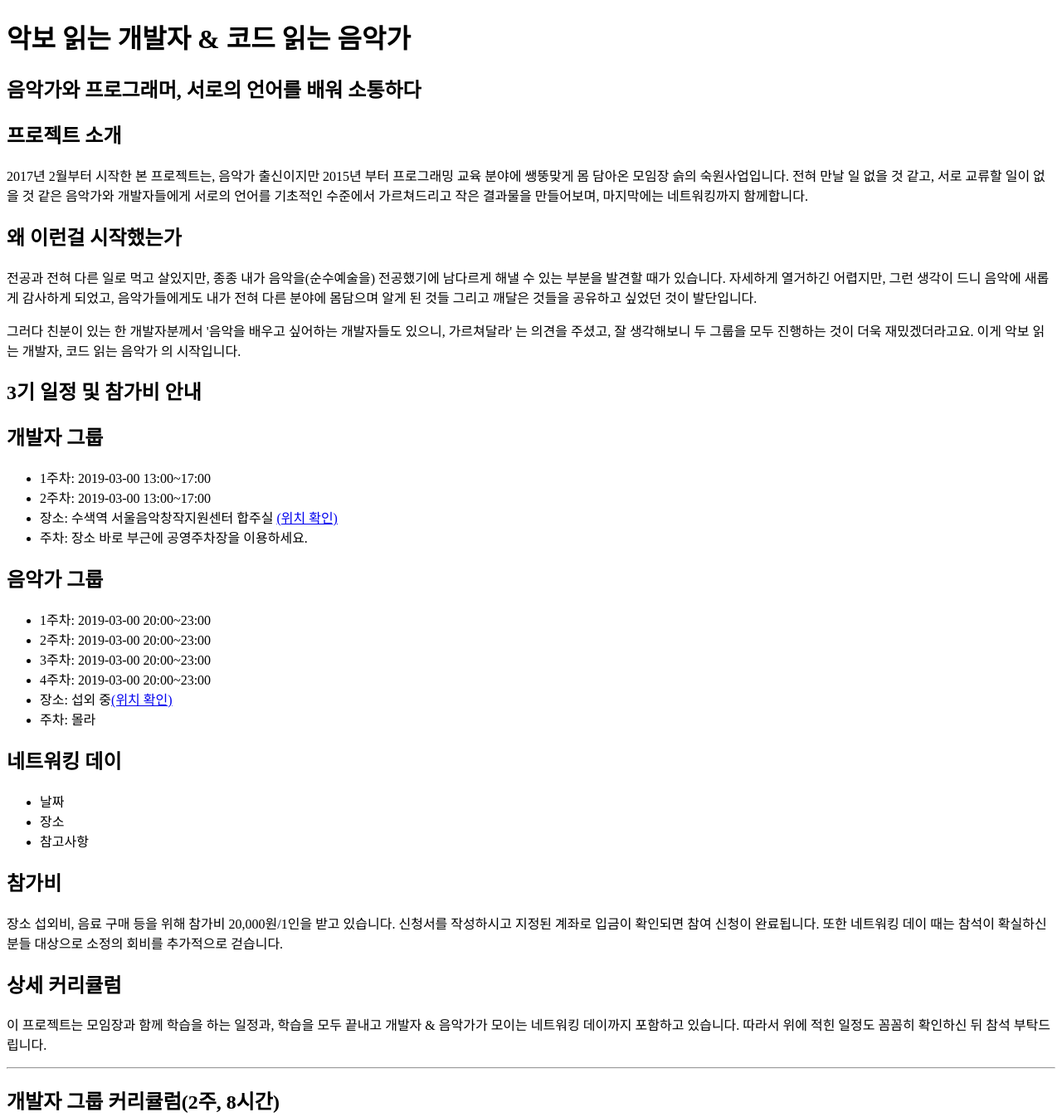
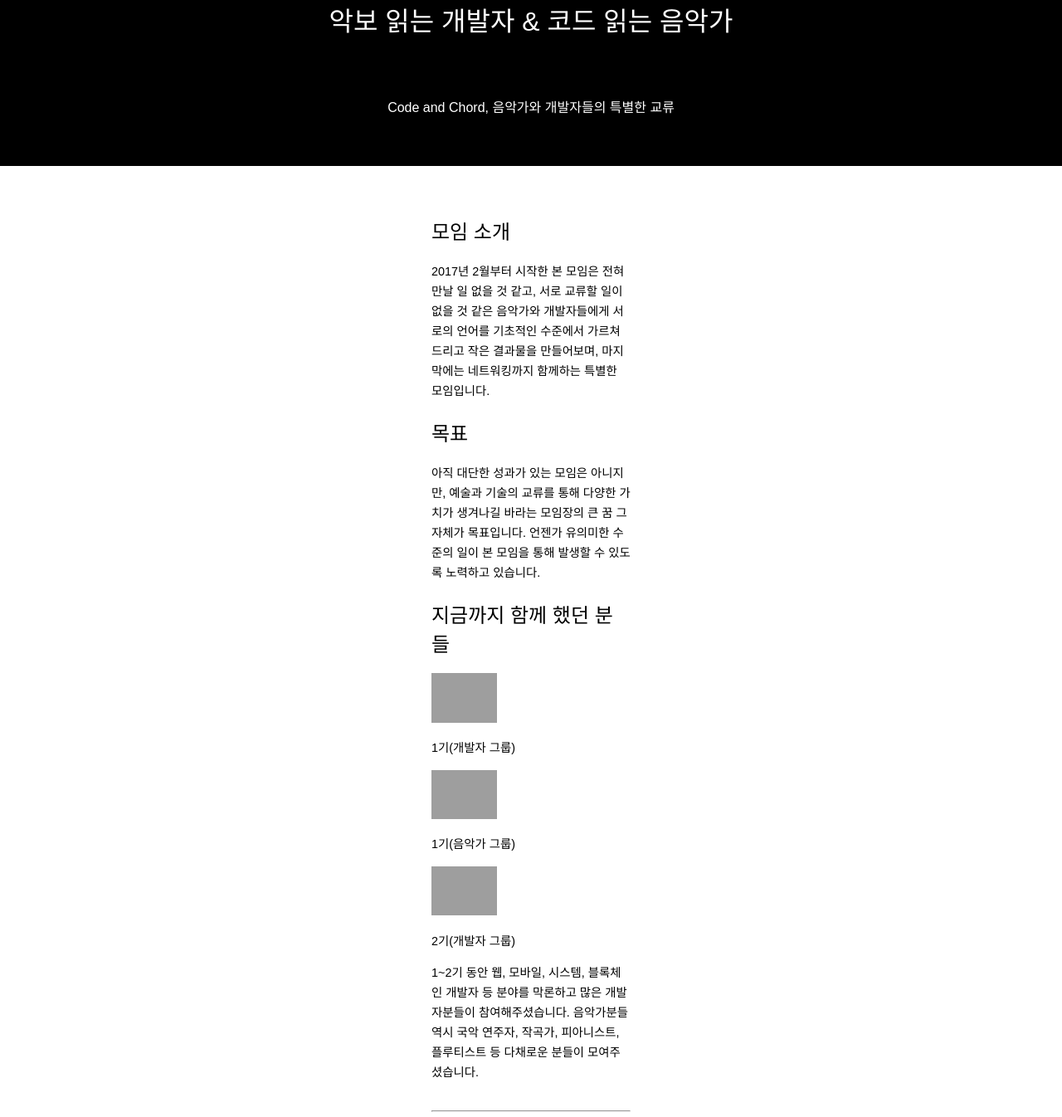
Before and after one commit to Seulkiming/codenchord, a plain HTML site: page index.html in a window 1280 px wide. Shown: the top 1346 px of the page at 83% size. Drawn offline with Linux system fonts and the light colour scheme; grey boxes are pictures that could not be loaded.

Commit message:
all the important information about the project was updated and minimal style was added

```diff
--- a/index.html
+++ b/index.html
@@ -2,45 +2,65 @@
 <html>
 <head>
 	<title>Code and Chord</title>
+	<link rel="stylesheet" type="text/css" href="style.css">
 </head>
 <body>
-	<h1>악보 읽는 개발자 & 코드 읽는 음악가</h1>
-	<h2>음악가와 프로그래머, 서로의 언어를 배워 소통하다</h2>
+	<div class="sec" id="header">
+		<h1><span>악보 읽는 개발자 & 코드 읽는 음악가</span></h1>
+		<p>Code and Chord, 음악가와 개발자들의 특별한 교류</p>
+	</div>
+	<div id="container">
 		<section>
-		<h1>프로젝트 소개</h1>
-		<p>2017년 2월부터 시작한 본 프로젝트는, 음악가 출신이지만 2015년 부터 프로그래밍 교육 분야에 쌩뚱맞게 몸 담아온 모임장 슭의 숙원사업입니다. 전혀 만날 일 없을 것 같고, 서로 교류할 일이 없을 것 같은 음악가와 개발자들에게 서로의 언어를 기초적인 수준에서 가르쳐드리고 작은 결과물을 만들어보며, 마지막에는 네트워킹까지 함께합니다.</p>
-		<h2>왜 이런걸 시작했는가</h2>
-		<p>전공과 전혀 다른 일로 먹고 살있지만, 종종 내가 음악을(순수예술을) 전공했기에 남다르게 해낼 수 있는 부분을 발견할 때가 있습니다. 자세하게 열거하긴 어렵지만, 그런 생각이 드니 음악에 새롭게 감사하게 되었고, 음악가들에게도 내가 전혀 다른 분야에 몸담으며 알게 된 것들 그리고 깨달은 것들을 공유하고 싶었던 것이 발단입니다.</p>
-		<p>그러다 친분이 있는 한 개발자분께서 '음악을 배우고 싶어하는 개발자들도 있으니, 가르쳐달라' 는 의견을 주셨고, 잘 생각해보니 두 그룹을 모두 진행하는 것이 더욱 재밌겠더라고요. 이게 <span>악보 읽는 개발자, 코드 읽는 음악가</span> 의 시작입니다.</p>
+			<h1>모임 소개</h1>
+			<p>2017년 2월부터 시작한 본 모임은 전혀 만날 일 없을 것 같고, 서로 교류할 일이 없을 것 같은 음악가와 개발자들에게 서로의 언어를 기초적인 수준에서 가르쳐드리고 작은 결과물을 만들어보며, 마지막에는 네트워킹까지 함께하는 특별한 모임입니다.</p>
+			<h2>목표</h2>
+			<p>아직 대단한 성과가 있는 모임은 아니지만, 예술과 기술의 교류를 통해 다양한 가치가 생겨나길 바라는 모임장의 큰 꿈 그 자체가 목표입니다. 언젠가 유의미한 수준의 일이 본 모임을 통해 발생할 수 있도록 노력하고 있습니다.</p>
+			<div id="history">
+				<h2>지금까지 함께 했던 분들</h2>
+				<div class="column first">
+					<img src="https://s3.ap-northeast-2.amazonaws.com/codenchord/img/IMG_9209.JPG" class="history-pic">
+					<p>1기(개발자 그룹)</p>
+				</div>
+				<div class="column second">
+					<img src="https://s3.ap-northeast-2.amazonaws.com/codenchord/img/IMG_9548.JPG" class="history-pic">
+					<p>1기(음악가 그룹)</p>
+				</div>
+				<div class="column third">
+					<img src="https://s3.ap-northeast-2.amazonaws.com/codenchord/img/IMG_5446.JPG" class="history-pic">
+					<p>2기(개발자 그룹)</p>
+				</div>
+				<p>1~2기 동안 웹, 모바일, 시스템, 블록체인 개발자 등 분야를 막론하고 많은 개발자분들이 참여해주셨습니다. 음악가분들 역시 국악 연주자, 작곡가, 피아니스트, 플루티스트 등 다채로운 분들이 모여주셨습니다.</p>
+			</div>
 		</section>
+		<hr>
 		<section>
 			<h1>3기 일정 및 참가비 안내</h1>
 			<h2>개발자 그룹</h2>
 			<ul>
-			<li>1주차: 2019-03-00 13:00~17:00</li>
-			<li>2주차: 2019-03-00 13:00~17:00</li>
+				<li>1주차: 2019-03-23(토) 13:00~17:00</li>
+				<li>2주차: 2019-03-30(토) 13:00~17:00</li>
 				<li>장소: 수색역 서울음악창작지원센터 합주실 <a href="https://goo.gl/maps/fE5nRPzHq1p" target="_blank">(위치 확인)</a></li>
 				<li>주차: 장소 바로 부근에 공영주차장을 이용하세요.</li>
 			</ul>
 			<h2>음악가 그룹</h2>
 			<ul>
-			<li>1주차: 2019-03-00 20:00~23:00</li>
-			<li>2주차: 2019-03-00 20:00~23:00</li>
-			<li>3주차: 2019-03-00 20:00~23:00</li>
-			<li>4주차: 2019-03-00 20:00~23:00</li>
-			<li>장소: 섭외 중<a href="#" target="_blank">(위치 확인)</a></li>
-			<li>주차: 몰라</li>
+				<li>1주차: 2019-03-12(화) 20:00~23:00</li>
+				<li>2주차: 2019-03-13(목) 20:00~23:00</li>
+				<li>3주차: 2019-03-19(화) 20:00~23:00</li>
+				<li>4주차: 2019-03-21(목) 20:00~23:00</li>
+				<li>장소: 섭외 중 <a href="#" target="_blank">(잠시만 기다려주세요)</a></li>
 			</ul>
 			<h2>네트워킹 데이</h2>
 			<ul>
-			<li>날짜</li>
-			<li>장소</li>
-			<li>참고사항</li>
+				<li>날짜: 2019-04-13(토) 18:00 ~ 21:00</li>
+				<li>장소: 섭외 중</li>
+				<li>네트워킹 데이 참석자 대상으로 소정의 회비를 걷습니다. 참석자의 수에 따라 달라지므로 추후 공지합니다.</li>
 			</ul>
 			<h2>참가비</h2>
 			<p>장소 섭외비, 음료 구매 등을 위해 참가비 20,000원/1인을 받고 있습니다. 신청서를 작성하시고 지정된 계좌로 입금이 확인되면 참여 신청이 완료됩니다. 또한 네트워킹 데이 때는 참석이 확실하신 분들 대상으로 소정의 회비를 추가적으로 걷습니다.</p>
 		</section>
-	<section>
+		<hr>
+		<section id="curriculum">
 			<h1>상세 커리큘럼</h1>
 			<p>이 프로젝트는 모임장과 함께 학습을 하는 일정과, 학습을 모두 끝내고 개발자 & 음악가가 모이는 네트워킹 데이까지 포함하고 있습니다. 따라서 위에 적힌 일정도 꼼꼼히 확인하신 뒤 참석 부탁드립니다.</p>
 			<hr>
@@ -51,7 +71,6 @@
 				<li><span class="part-name">1.1 음악가들의 문법</span> 프로그래밍 언어마다 나름의 문법 체계가 있듯, 음악에도 문법 체계가 있다. 언어의 기본은 문법! 음악의 문법부터 배워보자.</li>
 				<li><span class="part-name">1.2 문법의 구성 요소들</span> 프로그램을 구성하는 소스코드가 있듯, 음악을 구성하는 세부적인 요소도 여러가지가 있다. 음표, 박자, 리듬... 아주 모호하게만 알고있던 이 개념들을 정확히 알아보자.</li>
 				<li><span class="part-name">1.3 문법 실습</span> 손코딩 비슷하게, 직접 나눠주는 오선보에 아주 간단한 악보를 그려보며 앞서 배운 내용들을 하나의 작은 악보로 구현해본다.</li>
-			<li><span class="part-name"></span></li>
 			</ol>
 			<h3>2주차: 조성(Tonality)과 화음(Chord)</h3>
 			<ol>
@@ -65,9 +84,6 @@
 				<li>음악 듣는건 좋아도 악보 볼 줄은 모르는 분</li>
 				<li>악기를 배우고 있는데 악보를 못 읽어서 영 불편하신 분</li>
 			</ul>
-		<div>
-			<a href="#">개발자 그룹 참여 신청</a>
-		</div>
 			<hr>
 			<h2>음악가 그룹 커리큘럼(4주, 12시간)</h2>
 			<p>컴퓨터가 마냥 무섭고, 소프트웨어 잘못 만지면 포맷될 것 같고.. 막연하게 IT에 대한 두려움만 가득한 음악가들 대상입니다. 웹 프로그래밍의 기초를 배우며 새로운 분야에 대한 불안감을 해소하고, 나의 연주회 초대장을 웹에서 구현해봅니다.</p>
@@ -93,19 +109,21 @@
 			</ol>
 
 			<div>
-			<a href="#">음악가 그룹 참여 신청</a>
+				<a href="https://goo.gl/forms/A67lFIgXZpaA4DIP2" target="_blank">3기 참여 신청</a>
 			</div>
 			<hr>
 			<h2>네트워킹 데이</h2>
-		<p>설명</p>
+			<p>모임이 모두 끝나고, 개발자와 음악가 그룹이 서로의 분야에 대한 기초적인 지식을 습득한 뒤 직접 서로 만나는 날입니다. 음악가들의 짧은 공연과 함께, 각 모임이 어떻게 진행되었는지 회고하다보면 자연스럽게 대화의 장이 열립니다. 맛있는 케이터링과 음료, 주류를 함께 즐깁니다.</p>
 		</section>
-	<section>
+		<section id="leader-profile">
 			<h1>모임장 소개</h1>
-		<img src="" alt="모임장 슭(김슬기) 사진">
-		<h2>슭</h2>
-		<p>프로그래머스(programmers.co.kr) 교육운영자</p>
-		<p>짧다면 짧고 길다면 긴 우리들의 삶! 쏜살같이 가는 이 삶의 흐름 속에서 같이 배우고 교류하고, 공유하며 최대의 가치를 만들어나가봐요.</p>
-		<ul>
+			<div class="profile-header">
+			<img src="http://res.cloudinary.com/hrscywv4p/image/upload/c_limit,fl_lossy,h_1440,w_720,f_auto,q_auto/v1/792967/img_profile_web_emily_r0fsf2.png" alt="모임장 슭(김슬기) 사진">
+			<h2 class="leader-name">슭</h2>
+			<p class="leader-job">프로그래머스(programmers.co.kr) 교육운영자</p>
+			<p class="leader-message">짧다면 짧고 길다면 긴 우리들의 삶!<br>쏜살같이 가는 이 삶의 흐름 속에서 같이 배우고 교류하고, 공유하며<br>최대의 가치를 함께 만들어나가봐요.</p>
+			</div>
+			<ul class="leader-detail">
 				<li>하나의 좋은 교육은 수강자의 주변까지도 바꾼다는 믿음으로 사는 사람</li>
 				<li>피아노와 하프시코드를 전공했지만 어쩌다 이 지경이 된건지 모르겠음</li>
 				<li>전 패스트캠퍼스 프로그래밍 캠프 팀장(2015~2017)</li>
@@ -117,5 +135,6 @@
 			<h1>문의사항</h1>
 			<p>seulkiming@gmail.com, 또는 <a href="https://www.facebook.com/seulkiming" target="_blank">페이스북 메시지</a> 로 말씀해주시면 답변해드리겠습니다.</p>
 		</section>
+	</div>
 </body>
 </html>
--- a/style.css
+++ b/style.css
@@ -1,6 +1,95 @@
 body{
-	font-family: Verdana;
+	margin: 0;
+	padding: 0;
+	font-family: sans-serif;
+}
+#container{
+	padding: 20px 500px;
+}
+section{
+	padding: 20px;
+}
+hr{
+	margin: 0 20px;
+	/*
+	height: 1px;
+	background-color: black;
+	border-color: black;
+	*/
+}
+#curriculum hr{
+	background-color: #e4e4e4;
+	border-color: #e4e4e4;
+}
+section h1, h2, h3, h4{
+	font-weight: 400;
+}
+section p{
+	font-size: 0.9rem;
+	line-height: 1.5rem;
+	font-weight: 100;
+}
+section ul li{
+	line-height: 1.8rem;
+	font-weight: 100;
+	font-size: 0.9rem;
+}
+#container a{
+	font-weight: 600;
+	color: black;
+	text-decoration: none;
+}
+#header{
+	height: 200px;
+	text-align: center;
+	color: white;
+	background-color: black;
 }
 #header h1{
-
+	height: 100px;
+	margin: 0;
+	font-weight: 300;
 }
+#header p{
+	font-weight: 200;
+}
+#header h1 span{
+	vertical-align: middle;
+}
+#curriculum .part-name{
+	font-weight: 600;
+/*	color: #41639c;*/
+}
+#curriculum hr{
+	margin : 0;
+}
+#curriculum ol{
+	list-style-type: square;
+}
+#curriculum ul{
+	list-style-type: square:;
+}
+#curriculum ol li{
+	line-height: 2rem;
+}
+.history-pic{
+	width: 33%;
+}
+#leader-profile .profile-header{
+	text-align: center;
+}
+#leader-profile .leader-name{
+	margin-bottom: 0;
+	font-weight: 600;
+}
+#leader-profile .leader-job{
+	font-size: 0.8rem;
+}
+#leader-profile .leader-message{
+	font-weight: 500;
+	font-style: italic;
+}
+#leader-profile .leader-detail li{
+	font-size: 0.8rem;
+	line-height: 1.5rem;
+}
```
Lines whose indentation alone changed are shown as unchanged.
